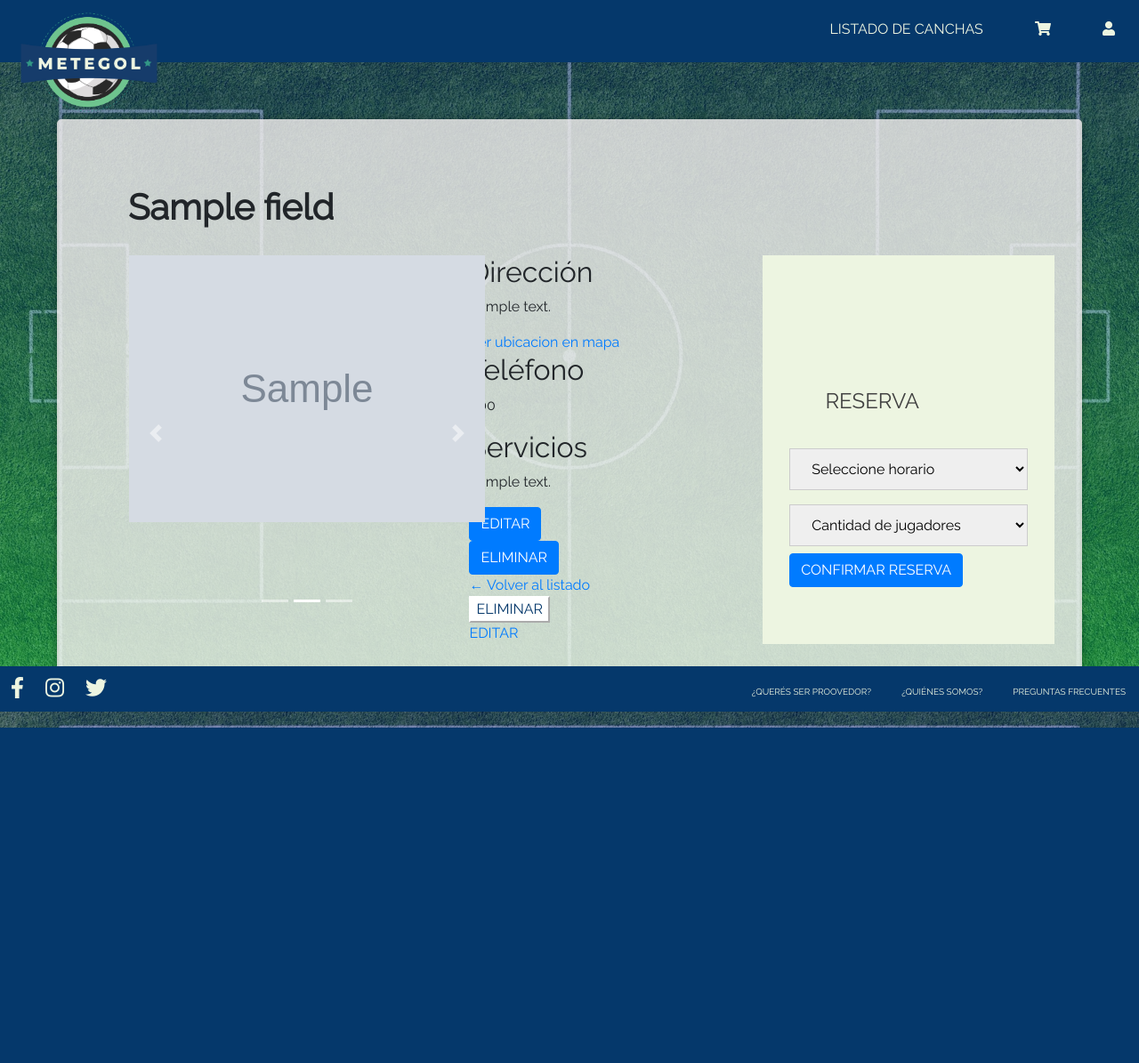
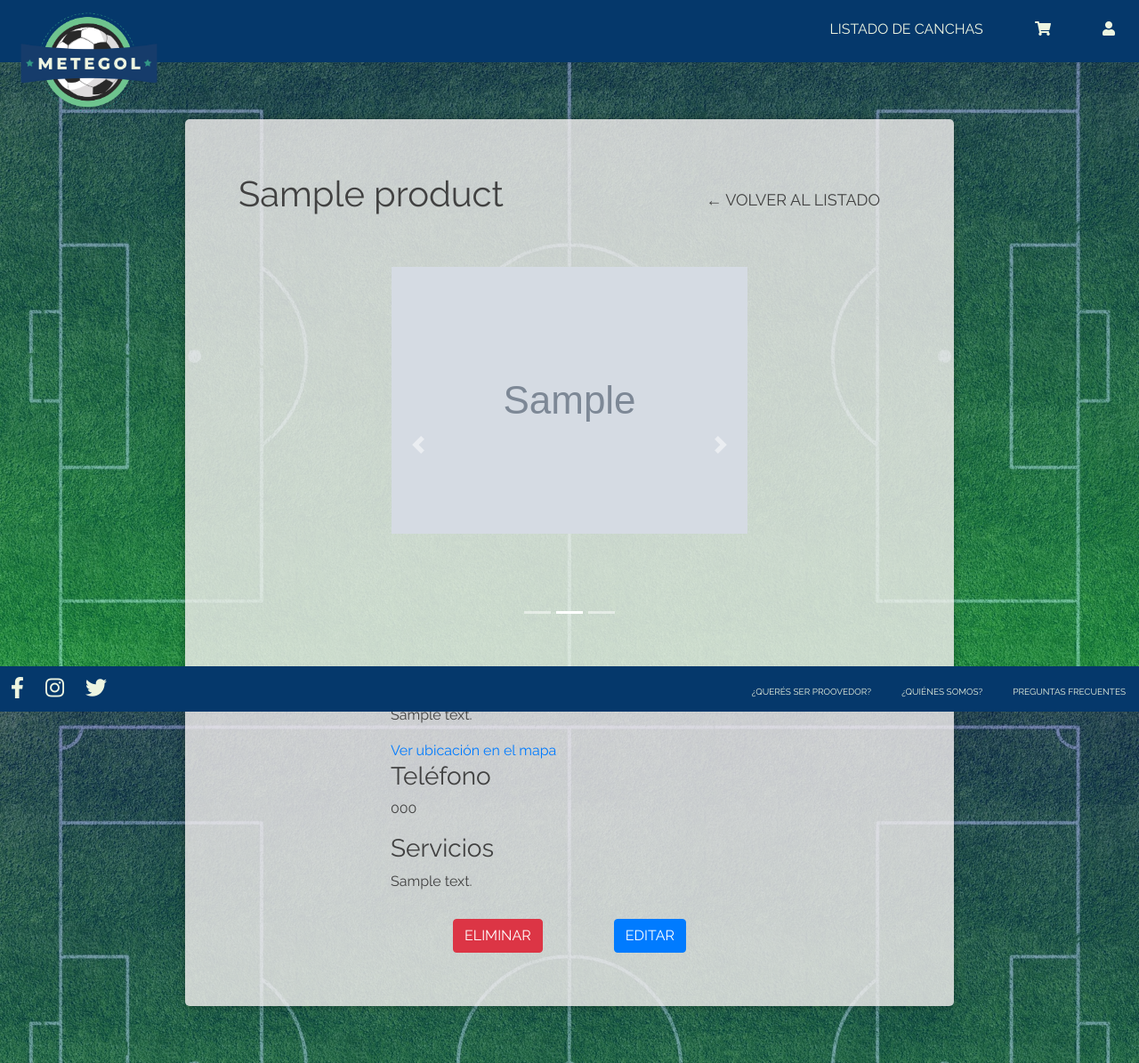
Before and after one commit to Puquem/dh-integrador, a Node server app: template src/views/fields/detail.ejs in a window 1280 px wide. Shown: the whole page at 89% size. Before the commit the page ends 818 px from the top, so only its background shows below. Run offline with Node 20, Linux system fonts and the light colour scheme; the template is opened without the code that fills it: most values are stand-ins (such as "Sample title", 1, 10 or a date in 2020); grey boxes marked "Sample" are stand-in pictures; some libraries are stand-ins or nearby versions.

Commit message:
Segundo commit, detalle de producto

```diff
--- a/public/css/showField.css
+++ b/public/css/fieldDetail.css
@@ -2,7 +2,7 @@
 
 @import url('https://fonts.googleapis.com/css?family=Raleway&display=swap');
 
-/*CSS Base*/
+/* CSS Base */
 
 * {
   box-sizing: border-box;
@@ -27,7 +27,7 @@
   text-decoration: none;
 }
 
-/*Header*/
+/* Header */
 .header{
   background-color:#05386b;
   height: 70px;
@@ -52,7 +52,6 @@
 }
 
 .header a{
-  /*float: left;*/
   color: black;
   text-align: center;
   padding: 12px;
@@ -103,32 +102,52 @@
   }
 }
 
-/* body*/
+/* Body */
 
 .align{
-  text-align: left;
+  text-align: center;
   margin:5%;
 }
 
 .form{
-  top: 50%;
+  display: inline-block;
   background: rgba(245, 241, 241, 0.8);
   padding: 30px;
   border-radius: 5px;
   box-shadow: 0 0 10px rgba(0,0,0,0.3);
+  width: 75%;
+}
+
+.container-title {
+  max-width: 1400px;
+  margin: 30PX ;
+  display: flex;
+  flex-wrap: wrap;
+  justify-content: space-between;
+  align-items: flex-start;
 }
 
 .nombreCancha{
-    margin-top: 45px;
-    margin-bottom: 30px;
-    font-size: 40px;
-    margin-left: 50px;
-    font-weight: bolder;
-    position: relative;
+  color: rgb(65, 65, 65);
+  font-style: bold;
+  text-align: left;
+}
+
+.right li{
+  display:inline-block;
+  margin: 10px 10px;
+}
+
+.right a {
+  color: rgb(65, 65, 65);
+  text-align: center;
+  text-transform: uppercase;
+  font-size: 18px;
 }
 
 .body {
   max-width: 1400px;
+  margin: 30px;
   display: flex;
   flex-wrap: wrap;
   flex-direction: row;
@@ -137,67 +156,39 @@
 }
 
 /* Carousel */
-
 #carouselExampleSlidesOnly{
-    left: 50px;
   width: 30%;
   height: 400px;
   width: 400px;
   justify-content: center;
   align-items: center;
-
+  margin:15px;
 }
 
-/*Descripcion cancha*/
+/* Descripcion */
 .descripcion{
-    width: 30%;
-    margin-left: 30px;
-    justify-content: center;
+  width: 50%;
+  padding-top: 35px ;
+  align-items: left;
+  color: rgb(65, 65, 65);
+  text-align: left;
+}
+
+p{
+  align-items: left;
+  color: rgb(65, 65, 65);
+}
+
+.buttons{
+  max-width: 1400px;
+  margin: 30PX ;
+  display: flex;
+  flex-wrap: wrap;
+  justify-content: space-around;
   align-items: center;
 }
 
-.reserva
-{
-    width: 30%;
-    justify-content: center;
-    align-items: center;
-    background-color: #edf5e1;
-    padding: 30px 30px;
-}
-
-
-.reserva h1{
-    color: rgb(65, 65, 65);
-    text-align: left;
-    font-style: bold;
-    margin-bottom: 30px;
-    font-size: 3vh;
-    margin-left: 15%;
-  }
-  .reserva form{
-    margin: 10px;
-    padding: 50px;
-  }
-  .selector{
-    text-align: left;
-    width: 100%;
-    padding: 12px 20px;
-    margin: 8px 0px;
-    display: inline-block;
-    border: 1px solid #ccc;
-    box-sizing: border-box;
-}
-
- /*Botón CONFIRMAR RESERVA*/
-button {
-  background-color: white ;
-  border-color: white ;
-  color: #05386b;
-  font-style: bold;
-  cursor: pointer;
-}
-
-/*Footer*/
+/* Footer */
 .footer{
   background-color:#05386b;
   overflow: hidden;
--- a/src/views/fields/detail.ejs
+++ b/src/views/fields/detail.ejs
@@ -3,12 +3,11 @@
 <head>
 	<%- include("../partials/head.ejs")%>
 
-	<link rel="stylesheet" href="https://maxcdn.bootstrapcdn.com/bootstrap/4.4.1/css/bootstrap.min.css">
-  <script src="https://ajax.googleapis.com/ajax/libs/jquery/3.4.1/jquery.min.js"></script>
-  <script src="https://cdnjs.cloudflare.com/ajax/libs/popper.js/1.16.0/umd/popper.min.js"></script>
-  <script src="https://maxcdn.bootstrapcdn.com/bootstrap/4.4.1/js/bootstrap.min.js"></script>
+  	<script src="https://ajax.googleapis.com/ajax/libs/jquery/3.4.1/jquery.min.js"></script>
+  	<script src="https://cdnjs.cloudflare.com/ajax/libs/popper.js/1.16.0/umd/popper.min.js"></script>
+  	<script src="https://maxcdn.bootstrapcdn.com/bootstrap/4.4.1/js/bootstrap.min.js"></script>
 	<!--===============================================================================================-->
-	<link rel="stylesheet" href="/css/showField.css">
+	<link rel="stylesheet" href="/css/fieldDetail.css">
 
 	<title>METEGOL | Detalle Cancha</title>
 </head>
@@ -19,125 +18,59 @@
 	<!--Main Content-->
 	<div class="align">
 		<div class="form">
-
-			<h1 class="nombreCancha"> <%= field.name %></h1>
+			<div class="container-title">
+				<h1 class="nombreCancha"> <%= product.name %></h1>
+				<div class="right">
+					<li><a class="btn" href="/fields/">&larr; VOLVER AL LISTADO</a></li>
+				</div>
+			</div>
 
 			<div class="body">
 
 				<!-- Carousel de imágenes -->
-
 				<div id="carouselExampleSlidesOnly" class="carousel slide" data-ride="carousel" data-interval="500">
 
 					<ul class="carousel-indicators">
 						<li data-target="#demo" data-slide-to="0" class="active"></li>
 						<li data-target="#demo" data-slide-to="1"></li>
 						<li data-target="#demo" data-slide-to="2"></li>
-					  </ul>
+					</ul>
 					<div class="carousel-inner">
 					  <div class="carousel-item active">
-						  <img src="<%= field.image1 %>" class="d-block w-100" alt="...">
+						  <img src="<%= product.image1 %>" class="d-block w-100" alt="...">
 					  </div>
 					  <div class="carousel-item">
-						<img src="<%= field.image2 %>" class="d-block w-100" alt="...">
+						<img src="<%= product.image2 %>" class="d-block w-100" alt="...">
 					  </div>
 					  <div class="carousel-item">
-						<img src="<%= field.image3 %>" class="d-block w-100" alt="...">
+						<img src="<%= product.image3 %>" class="d-block w-100" alt="...">
 					  </div>
 					</div>
-
 					<a class="carousel-control-prev"data-slide="prev">
 						<span class="carousel-control-prev-icon"></span>
 					  </a>
 					  <a class="carousel-control-next" data-slide="next">
 						<span class="carousel-control-next-icon"></span>
 					</a>
-				  </div>
+				</div>
 
 				  <!-- Descripción producto -->
 				<div class="descripcion">
-					<h2 class="titulo">Dirección</h2>
-					<p><%= field.Address %></p>
-					<a href="https://www.google.com/maps/search/<%= field.name %>" frameborder='0'>Ver ubicacion en mapa</a>
-					<h2 class="titulo">Teléfono</h2>
-					<p><%= field.phone %></p>
-					<h2>Servicios</h2>
-					<p><%= field.description %></p>
-
-					<form action="/fields/:id" method="POST" enctype="multipart/form-data">
-						<div><button type="submit" class="btn btn-primary">EDITAR</button></div>
-					</form>
-
-					<form action="/fields/:id" method="DELETE" enctype="multipart/form-data">
-						<div><button type="submit" class="btn btn-primary">ELIMINAR</button></div>
-					</form>
+					<h3 class="titulo">Dirección</h3>
+					<p><%= product.Address %></p>
+					<a href="https://www.google.com/maps/search/<%= product.name %>" frameborder='0'>Ver ubicación en el mapa</a>
+					<h3 class="titulo">Teléfono</h3>
+					<p><%= product.phone %></p>
+					<h3>Servicios</h3>
+					<p><%= product.description %></p>
 
 					<section class="buttons">
-						<a class="button" href="/fields/">&larr; Volver al listado</a>
 						<form class="has-buttons" action="/fields/<%= product.id %>?_method=DELETE" method="POST">
-							<button class="button is-danger" type="submit">ELIMINAR</button>
+							<button class="btn btn-danger" type="submit">ELIMINAR</button>
 						</form>
-						<a class="button is-primary" href="/productos/<%= product.id %>/editar">EDITAR</a>
+						<a class="btn btn-primary" type="submit" href="/fields/<%= product.id %>/edit">EDITAR</a>
 					</section>
 				</div>
-
-					<!-- Sección confirmar reserva -->
-				<section class="reserva">
-					<form action="/fields/create" method="POST" enctype="multipart/form-data"></form>
-						<div class="contenedor">
-							<h1>RESERVA</h1>
-
-								<select class="selector" name="horario">
-									<option disabled selected>Seleccione horario</option>
-									<option label="06:00" value="06:00:00">06:00</option>
-									<option label="06:30" value="06:30:00">06:30</option>
-									<option label="07:00" value="07:00:00">07:00</option>
-									<option label="07:30" value="07:30:00">07:30</option>
-									<option label="08:00" value="08:00:00">08:00</option>
-									<option label="08:30" value="08:30:00">08:30</option>
-									<option label="09:00" value="09:00:00">09:00</option>
-									<option label="09:30" value="09:30:00">09:30</option>
-									<option label="10:00" value="10:00:00">10:00</option>
-									<option label="10:30" value="10:30:00">10:30</option>
-									<option label="11:00" value="11:00:00">11:00</option>
-									<option label="11:30" value="11:30:00">11:30</option>
-									<option label="12:00" value="12:00:00">12:00</option>
-									<option label="12:30" value="12:30:00">12:30</option>
-									<option label="13:00" value="13:00:00">13:00</option>
-									<option label="13:30" value="13:30:00">13:30</option>
-									<option label="14:00" value="14:00:00">14:00</option>
-									<option label="14:30" value="14:30:00">14:30</option>
-									<option label="15:00" value="15:00:00">15:00</option>
-									<option label="15:30" value="15:30:00">15:30</option>
-									<option label="16:00" value="16:00:00">16:00</option>
-									<option label="16:30" value="16:30:00">16:30</option>
-									<option label="17:00" value="17:00:00">17:00</option>
-									<option label="17:30" value="17:30:00">17:30</option>
-									<option label="18:00" value="18:00:00">18:00</option>
-									<option label="18:30" value="18:30:00">18:30</option>
-									<option label="19:00" value="19:00:00">19:00</option>
-									<option label="19:30" value="19:30:00">19:30</option>
-									<option label="20:00" value="20:00:00">20:00</option>
-									<option label="20:30" value="20:30:00">20:30</option>
-									<option label="21:00" value="21:00:00">21:00</option>
-									<option label="21:30" value="21:30:00">21:30</option>
-									<option label="22:00" value="22:00:00">22:00</option>
-									<option label="22:30" value="22:30:00">22:30</option>
-									<option label="23:00" value="23:00:00">23:00</option>
-									<option label="23:30" value="23:30:00">23:30</option>
-								</select>
-
-								<select class="selector" name="jugadores">
-									<option selected>Cantidad de jugadores</option>
-									<option value="F5">Futbol 5</option>
-									<option value="F7">Futbol 7</option>
-									<option value="F9">Futbol 9</option>
-									<option value="F11">Futbol 11</option>
-								</select>
-
-							<div><button type="submit" class="btn btn-primary">CONFIRMAR RESERVA</button></div>
-						</div>
-					</form>
-				</section>
 			</div>
 		</div>
 	</div>
```
Also changed, not shown: 1 other file. Lines whose indentation alone changed are shown as unchanged.
